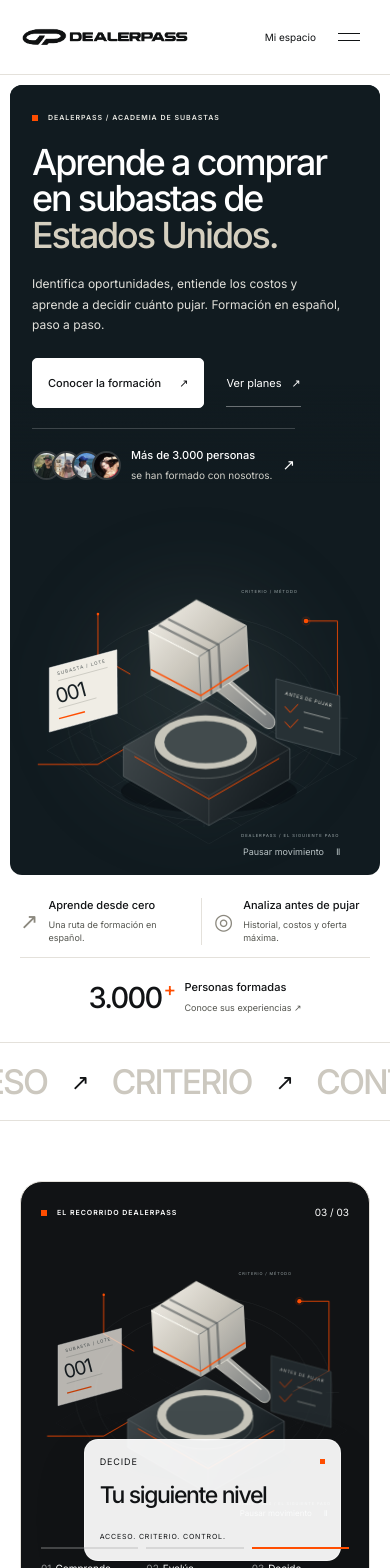
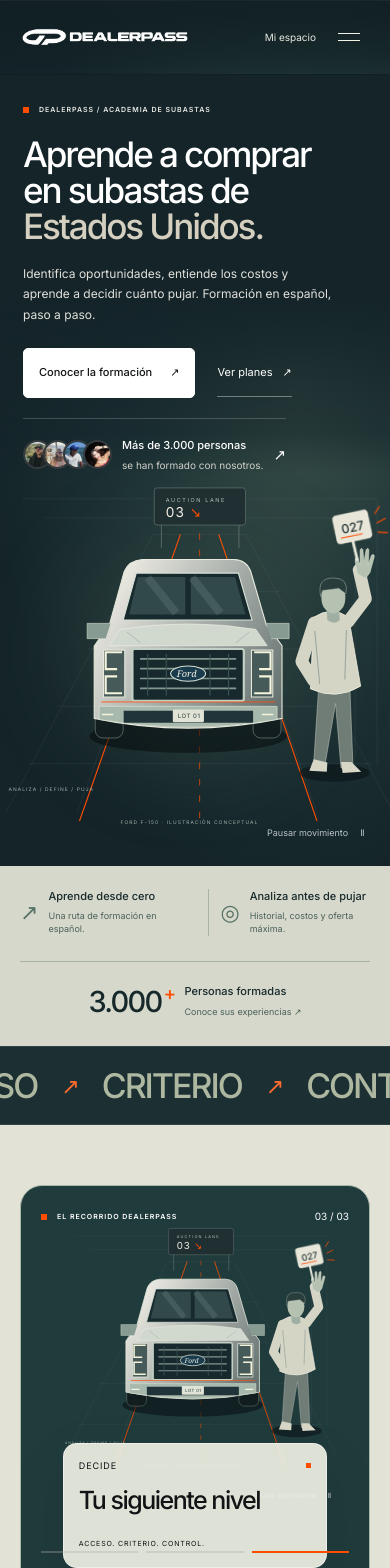
Before and after one commit to dealerpasss-jpg/PAGINA-WEB-LANDING-, a Next.js app: page / in a window 390 px wide. Shown: the top 1568 px of the page. Built offline with nearby package versions, Linux system fonts and the light colour scheme.

Commit message:
Unify hero and navigation with animated auction lane, bidder and richer color sections

```diff
--- a/app/motion.css
+++ b/app/motion.css
@@ -1605,3 +1605,352 @@
     animation: none !important;
   }
 }
+/* Continuous auction world, blended navigation and scroll-driven lane. */
+.site-header {
+  transition:
+    background 0.35s,
+    border-color 0.35s,
+    color 0.35s,
+    box-shadow 0.35s;
+}
+.site-header.header-blended {
+  background: linear-gradient(180deg, #111f22ed, #111f2260 75%, transparent);
+  border-color: transparent;
+  color: #f5f2e8;
+  backdrop-filter: blur(7px);
+  box-shadow: none;
+}
+.header-blended .desktop-nav a,
+.header-blended .header-login {
+  color: #e5e9df;
+}
+.header-blended .header-login {
+  border-color: #ffffff25;
+}
+.header-blended .menu-toggle span {
+  background: #f1f1e4;
+}
+.site-header.header-solid {
+  background: #f3f0e8f5;
+  border-bottom: 1px solid #caccc2;
+  backdrop-filter: blur(16px);
+}
+.hero-auction {
+  margin-top: -88px;
+  padding-top: 0;
+  background: #17282b;
+}
+.hero-auction .auction-scene {
+  margin: 0;
+  border-radius: 0;
+  min-height: 740px;
+  height: calc(100svh - 90px);
+  max-height: 940px;
+  background: radial-gradient(
+    ellipse at 77% 45%,
+    #3a504a 0%,
+    #203638 35%,
+    #142429 75%
+  );
+  padding-top: 88px;
+}
+.auction-content {
+  height: 100%;
+  background: linear-gradient(90deg, #142429 0%, #142429b0 65%, transparent);
+  padding-top: 40px;
+  padding-bottom: 50px;
+}
+.auction-lane-art {
+  top: 75px;
+  height: calc(100% - 75px);
+  right: 0;
+  width: 62%;
+}
+.auction-lane-art .art-halo {
+  background: radial-gradient(ellipse, #7f947135, transparent 70%);
+}
+.auction-truck {
+  transform: translateY(var(--car-travel, 0px));
+  transform-origin: 394px 450px;
+  transition: transform 0.08s linear;
+}
+.lane-dashes {
+  animation: lane-flow 6s linear infinite;
+}
+.truck-scan {
+  animation: scan-glow 4s ease-in-out infinite;
+}
+.bid-signal {
+  animation: bid-flash 3s ease-in-out infinite;
+}
+.bid-paddle {
+  transform-origin: 710px 210px;
+  animation: bid-wave 6s ease-in-out infinite;
+}
+@keyframes lane-flow {
+  to {
+    stroke-dashoffset: -60;
+  }
+}
+@keyframes scan-glow {
+  0%,
+  100% {
+    opacity: 0.4;
+  }
+  50% {
+    opacity: 1;
+  }
+}
+@keyframes bid-flash {
+  0%,
+  65%,
+  100% {
+    opacity: 0.2;
+  }
+  25%,
+  45% {
+    opacity: 1;
+  }
+}
+@keyframes bid-wave {
+  0%,
+  100% {
+    transform: rotate(-3deg);
+  }
+  50% {
+    transform: rotate(4deg);
+  }
+}
+.art-paused .auction-truck {
+  transform: translateY(0);
+}
+.hero-auction .auction-proof {
+  width: 100%;
+  max-width: none;
+  padding: 27px max(48px, calc((100% - 1240px) / 2));
+  background: #d5d8cb;
+  color: #17282b;
+  gap: 25px;
+}
+.auction-proof > div + div,
+.auction-proof > a {
+  border-color: #a8b2a7;
+}
+.auction-proof p > span {
+  color: #4d615b;
+}
+.proof-symbol {
+  color: #597366;
+}
+.hero-auction .kinetic-band {
+  background: #1c3033;
+  border-color: #ffffff17;
+}
+.hero-auction .kinetic-track {
+  color: #aeb8a1;
+}
+.hero-auction .kinetic-track span {
+  color: #ff6a2e;
+}
+.journey.wrap {
+  width: 100%;
+  padding-left: max(48px, calc((100% - 1240px) / 2));
+  padding-right: max(48px, calc((100% - 1240px) / 2));
+  background: #e2e2d7;
+  gap: 7%;
+}
+.journey-visual {
+  background: #bcc6b8;
+  border-color: #aab8aa;
+}
+.journey-visual[data-stage="1"] {
+  background: #8eaaa0;
+}
+.journey-visual[data-stage="2"] {
+  background: #203b3c;
+}
+.journey-step p {
+  color: #4f6159;
+}
+.journey-tags span {
+  border-color: #b0bcb0;
+  background: #ffffff35;
+}
+.journey-illustration {
+  height: 70%;
+  top: 5%;
+}
+.journey-illustration .auction-art {
+  top: 0;
+  height: 100%;
+  width: 100%;
+}
+.journey-visual .journey-overlay {
+  top: 68%;
+  left: 12%;
+  right: 12%;
+  background: #eff0e4eb;
+}
+.journey-visual .journey-overlay strong {
+  font-size: 25px;
+}
+.journey-visual .art-pause {
+  bottom: -10%;
+  right: 8%;
+  font-size: 7px;
+}
+.academy-feature {
+  background: #f0ece2;
+}
+.academy-art {
+  background: #c4c9b8;
+}
+.inventory-intro {
+  background: #d8ddd0;
+  border-radius: 18px;
+  padding: 65px;
+  margin-top: 70px;
+  margin-bottom: 70px;
+}
+.testimonials-section {
+  background: #233a3b;
+  color: #f2f0e5;
+}
+.testimonials-section .testimonial {
+  background: #304849;
+  color: #f2f0e5;
+  border-color: #5d7370;
+}
+.testimonial-person div > span {
+  color: #c0cec5;
+}
+.testimonials-section .round-control {
+  border-color: #a3b4a9;
+  color: #f0f0e2;
+}
+@media (min-width: 1800px) {
+  .auction-content {
+    padding-left: max(70px, calc((100vw - 1540px) / 2));
+  }
+}
+@media (max-width: 1100px) {
+  .auction-lane-art {
+    right: -7%;
+    width: 70%;
+  }
+  .journey.wrap {
+    padding-left: 36px;
+    padding-right: 36px;
+  }
+  .hero-auction .auction-proof {
+    padding-left: 36px;
+    padding-right: 36px;
+  }
+}
+@media (max-width: 800px) {
+  .hero-auction {
+    margin-top: -74px;
+  }
+  .hero-auction .auction-scene {
+    height: auto;
+    max-height: none;
+    min-height: 910px;
+    padding-top: 74px;
+  }
+  .auction-content {
+    padding: 32px 28px 0;
+    width: 100%;
+    height: auto;
+    background: linear-gradient(
+      180deg,
+      #142429 55%,
+      #14242980 90%,
+      transparent
+    );
+  }
+  .auction-lane-art {
+    top: auto;
+    bottom: 8px;
+    width: 85%;
+    right: -1%;
+    height: 480px;
+  }
+  .journey.wrap {
+    padding-left: 24px;
+    padding-right: 24px;
+  }
+  .hero-auction .auction-proof {
+    padding: 25px 24px;
+  }
+  .inventory-intro {
+    width: calc(100% - 48px);
+    padding: 40px 25px;
+    border-radius: 15px;
+  }
+  .journey-visual .art-pause {
+    bottom: -12%;
+  }
+  .journey-illustration .auction-art {
+    width: 100%;
+    height: 100%;
+    right: 0;
+    top: 0;
+  }
+  .art-pause {
+    bottom: 1%;
+  }
+}
+@media (max-width: 500px) {
+  .hero-auction .auction-scene {
+    min-height: 865px;
+    margin: 0;
+    border-radius: 0;
+  }
+  .auction-content {
+    padding: 30px 23px 0;
+  }
+  .auction-lane-art {
+    width: 112%;
+    right: -5%;
+    height: 410px;
+    bottom: 12px;
+  }
+  .auction-content h1 {
+    font-size: clamp(33px, 9vw, 43px);
+  }
+  .journey.wrap {
+    padding-left: 20px;
+    padding-right: 20px;
+  }
+  .hero-auction .auction-proof {
+    padding: 23px 20px;
+  }
+  .inventory-intro {
+    width: calc(100% - 40px);
+  }
+  .journey-illustration {
+    height: 65%;
+  }
+  .journey-visual .journey-overlay {
+    top: 65%;
+  }
+  .auction-lane-art .art-pause {
+    right: 8%;
+  }
+  .journey-illustration .auction-art {
+    width: 100%;
+  }
+}
+@media (prefers-reduced-motion: reduce) {
+  .auction-truck {
+    transform: none !important;
+    transition: none;
+  }
+  .lane-dashes,
+  .truck-scan,
+  .bid-signal,
+  .bid-paddle {
+    animation: none !important;
+  }
+}
+.testimonials-section .carousel-controls button:hover:enabled{background:#e5e7d9;color:#233a3b}
--- a/components/AuctionArt.tsx
+++ b/components/AuctionArt.tsx
@@ -1,11 +1,12 @@
 "use client";
 import { useState } from "react";
-/** Original code-native auction illustration. Decorative; no inventory or live bids. */
+/** Stylized auction scene: Ford F-150, bidder and lane. Not real inventory. */
 export default function AuctionArt({ compact = false }: { compact?: boolean }) {
   const [paused, setPaused] = useState(false);
+  const paint = compact ? "truck-small" : "truck-main";
   return (
     <div
-      className={`auction-art ${compact ? "auction-art-compact" : ""} ${paused ? "art-paused" : ""}`}
+      className={`auction-art auction-lane-art ${compact ? "auction-art-compact" : ""} ${paused ? "art-paused" : ""}`}
     >
       <svg
         aria-hidden="true"
@@ -15,192 +16,266 @@
       >
         <defs>
           <linearGradient
-            id={compact ? "metal-small" : "metal-hero"}
-            x1="270"
-            y1="150"
-            x2="550"
-            y2="430"
+            id={paint}
+            x1="210"
+            y1="280"
+            x2="560"
+            y2="500"
             gradientUnits="userSpaceOnUse"
           >
-            <stop stopColor="#faf7f0" />
-            <stop offset=".45" stopColor="#c9c5bb" />
-            <stop offset="1" stopColor="#777b7c" />
-          </linearGradient>
-          <linearGradient
-            id={compact ? "base-small" : "base-hero"}
-            x1="200"
-            y1="400"
-            x2="570"
-            y2="600"
-            gradientUnits="userSpaceOnUse"
-          >
-            <stop stopColor="#454d50" />
-            <stop offset="1" stopColor="#151c20" />
+            <stop stopColor="#f0eee6" />
+            <stop offset=".5" stopColor="#a3aaa6" />
+            <stop offset="1" stopColor="#5c6a69" />
           </linearGradient>
         </defs>
-        <g
-          className="art-grid"
-          stroke="#a7b3b8"
-          strokeOpacity=".12"
-          strokeWidth="1"
-        >
-          <path d="M80 470 400 285 750 487 430 672Z" />
-          <path d="m150 510 320-185m-250 225 320-185m-250 225 320-185m-250 225 320-185M150 430l350 202M220 390l350 202M290 350l350 202M360 310l350 202" />
-        </g>
-        <g className="art-orbits" stroke="#a5afb2" strokeOpacity=".2">
-          <ellipse cx="420" cy="400" rx="292" ry="218" />
-          <ellipse cx="420" cy="400" rx="245" ry="183" />
-          <path d="M113 400h30m554 0h30M420 167v30m0 406v30" />
+        <g stroke="#d8e1da" strokeOpacity=".12">
+          <path d="M60 650 330 140h170l270 510M190 650l190-510m250 510L450 140M100 560h630M155 455h520M210 350h410M270 245h295" />
+          <path d="M90 75h650v490M130 110h570v440" />
         </g>
         <path
-          className="art-circuit"
-          d="M60 500h130l100-58h70M640 190h68v160l-83 48M190 175v90l70 40"
+          className="lane-orange"
+          d="m195 665 185-525m250 525L450 140"
           stroke="#FF4D00"
           strokeWidth="2"
-          pathLength="1"
         />
-        <circle
-          className="art-signal"
-          cx="640"
-          cy="190"
-          r="9"
-          fill="none"
+        <path
+          className="lane-dashes"
+          d="M415 130v540"
           stroke="#FF4D00"
+          strokeOpacity=".65"
+          strokeWidth="2"
+          strokeDasharray="12 18"
         />
-        <g className="art-pedestal">
+        <g className="lane-sign">
+          <rect
+            x="332"
+            y="55"
+            width="167"
+            height="68"
+            rx="5"
+            fill="#202f32"
+            stroke="#768582"
+          />
+          <text x="353" y="80" fill="#b5bfb8" fontSize="10" letterSpacing="3">
+            AUCTION LANE
+          </text>
+          <text x="353" y="108" fill="#f1eee5" fontSize="25" letterSpacing="2">
+            03 <tspan fill="#FF4D00">↘</tspan>
+          </text>
+          <path d="M345 123v42m142-42v42" stroke="#83908a" />
+        </g>
+        <g className="auction-bidder">
           <ellipse
-            cx="430"
-            cy="558"
-            rx="190"
-            ry="46"
-            fill="#060b0e"
+            cx="662"
+            cy="577"
+            rx="65"
+            ry="16"
+            fill="#080e10"
             fillOpacity=".5"
           />
           <path
-            d="M245 462 422 363 605 466v65L430 632 245 526Z"
-            fill={`url(#${compact ? "base-small" : "base-hero"})`}
-            stroke="#6e777a"
-            strokeWidth="1.2"
+            d="m633 422-9 137 20 7 20-116 10 118 22-3-6-149Z"
+            fill="#707d76"
+            stroke="#bbc2b8"
           />
           <path
-            d="m245 462 185 106 175-102M430 568v64"
-            stroke="#8a9295"
-            strokeOpacity=".5"
+            d="m624 552-8 21 32 2 1-17m25-1 3 20 34-2-18-18"
+            fill="#d7d6c7"
           />
-          <path d="m269 483 161 92 152-88" stroke="#FF4D00" strokeWidth="2" />
-          <ellipse cx="423" cy="461" rx="110" ry="58" fill="#68706e" />
           <path
-            d="M313 452v20c0 32 49 58 110 58s110-26 110-58v-20"
-            fill="#272f32"
-            stroke="#929792"
-          />
-          <ellipse cx="423" cy="452" rx="110" ry="58" fill="#c7c5ba" />
-          <ellipse
-            cx="423"
-            cy="452"
-            rx="90"
-            ry="46"
-            fill="#424b4d"
-            stroke="#ebe7da"
-            strokeOpacity=".6"
-          />
-        </g>
-        <g className="art-gavel">
-          <path
-            d="m414 263 145 136c17 17 4 39-14 28L387 293Z"
-            fill={`url(#${compact ? "metal-small" : "metal-hero"})`}
-            stroke="#f3f1e8"
+            d="M624 292q33-22 64 0l22 126q-45 27-92 5Z"
+            fill="#d5d5c6"
+            stroke="#f0eee0"
             strokeWidth="1.5"
           />
           <path
-            d="m424 281 124 119"
-            stroke="#faf8ef"
-            strokeOpacity=".7"
+            d="m625 302-23 71 22 35m63-108 32-42-12-53"
+            stroke="#d5d5c6"
+            strokeWidth="23"
+            strokeLinecap="round"
+            strokeLinejoin="round"
+          />
+          <path d="m626 317 9 97m49-99-3 91" stroke="#9ca79d" strokeWidth="2" />
+          <path d="m648 280 1 17q13 10 23 0l-2-20" fill="#9fafa4" />
+          <ellipse cx="660" cy="256" rx="22" ry="29" fill="#b5c2b2" />
+          <path
+            d="M637 254q-8-35 24-34 28 0 22 29l-13-10-30 4Z"
+            fill="#293d3c"
+            stroke="#a1b3a7"
+          />
+          <path
+            d="m704 212-4-23q-1-7 4-7l5 14 0-27q2-6 5-1l2 23 4-23q4-5 5 1l-1 26 6-17q5-3 5 3l-8 29-8 11Z"
+            fill="#b5c2b2"
+            stroke="#d6dfd0"
+          />
+          <g className="bid-paddle">
+            <path d="m705 188-8-40" stroke="#e7e9db" strokeWidth="5" />
+            <rect
+              x="665"
+              y="100"
+              width="65"
+              height="52"
+              rx="7"
+              fill="#e7e6d8"
+              stroke="#fff9e8"
+              transform="rotate(-10 697 126)"
+            />
+            <text
+              x="677"
+              y="135"
+              fontSize="23"
+              fill="#253435"
+              fontWeight="500"
+              transform="rotate(-10 697 126)"
+            >
+              027
+            </text>
+            <path d="m676 146 40-7" stroke="#FF4D00" strokeWidth="2" />
+          </g>
+          <path
+            className="bid-signal"
+            d="m740 119 15-8m-19-9 8-13m-2 47 17 1"
+            stroke="#FF4D00"
+            strokeWidth="2"
+            strokeLinecap="round"
+          />
+        </g>
+        <g className="auction-truck">
+          <ellipse
+            cx="394"
+            cy="510"
+            rx="181"
+            ry="30"
+            fill="#060b0d"
+            fillOpacity=".55"
+          />
+          <rect
+            x="224"
+            y="423"
+            width="51"
+            height="90"
+            rx="14"
+            fill="#121d20"
+            stroke="#8b9690"
+          />
+          <rect
+            x="513"
+            y="423"
+            width="51"
+            height="90"
+            rx="14"
+            fill="#121d20"
+            stroke="#8b9690"
+          />
+          <path
+            d="m250 305 27-97q8-20 33-22h168q24 1 31 23l28 96 29 39v133q-172 36-344 0V345Z"
+            fill={`url(#${paint})`}
+            stroke="#e6e9dc"
+            strokeWidth="2"
+          />
+          <path
+            d="m275 297 24-86h187l25 86Z"
+            fill="#172a2e"
+            stroke="#d8e2d7"
+            strokeWidth="2"
+          />
+          <path
+            d="m302 218-16 69h103v-69Zm97 0v69h100l-19-69Z"
+            fill="#32494b"
+          />
+          <path
+            d="m320 219 52 65m29-65 52 65"
+            stroke="#6e8580"
+            strokeWidth="15"
+            strokeOpacity=".3"
+          />
+          <path
+            d="M270 314q123-20 248 0l21 30H249Z"
+            fill="#d1d9cf"
+            stroke="#f5f3e8"
+          />
+          <path d="m282 319 25 20m199-20-25 20" stroke="#91a29b" />
+          <path
+            d="M252 303h-43v28h34m294-28h42v28h-33"
+            fill="#889b92"
+            stroke="#d8dfd0"
+          />
+          <rect
+            x="292"
+            y="350"
+            width="204"
+            height="95"
+            rx="4"
+            fill="#17292d"
+            stroke="#c3d0c6"
+            strokeWidth="4"
+          />
+          <path
+            d="M306 368h176m-176 18h176m-176 18h176m-176 18h176"
+            stroke="#819890"
             strokeWidth="3"
           />
           <path
-            d="m305 205 106-61 105 61v97l-106 61-105-61Z"
-            fill={`url(#${compact ? "metal-small" : "metal-hero"})`}
-            stroke="#f1eee4"
-            strokeWidth="1.5"
+            d="M320 359v76m34-76v76m80-76v76m34-76v76"
+            stroke="#3c5553"
+            strokeWidth="2"
+          />
+          <ellipse
+            cx="394"
+            cy="395"
+            rx="32"
+            ry="14"
+            fill="#193b4b"
+            stroke="#d3ddd3"
+            strokeWidth="2"
+          />
+          <text
+            x="373"
+            y="401"
+            fill="#f3f3e7"
+            fontSize="17"
+            fontStyle="italic"
+            fontFamily="Georgia,serif"
+          >
+            Ford
+          </text>
+          <path
+            d="M239 352h39v86h-39Zm271 0h39v86h-39Z"
+            fill="#465b59"
+            stroke="#e5e8db"
+            strokeWidth="2"
           />
           <path
-            d="m305 205 105 62 106-62M410 267v96"
-            stroke="#555f63"
-            strokeWidth="1.5"
+            d="M273 356h-30v31h21m9 44h-30v-31h21M515 356h30v31h-21m-9 44h30v-31h-21"
+            stroke="#f5f3dc"
+            strokeWidth="4"
           />
           <path
-            d="m327 194 106 61v95m-85-168 106 61v95"
-            stroke="#323b3e"
-            strokeOpacity=".5"
-            strokeWidth="5"
+            d="M231 455h326v24q-164 28-326 0Z"
+            fill="#a7b8ac"
+            stroke="#e8ecdc"
           />
-          <path d="m305 289 105 62 106-61" stroke="#FF4D00" strokeWidth="3" />
-          <path d="m304 205 106 62" stroke="#fffdf5" strokeWidth="3" />
-        </g>
-        <g className="art-lot-card">
-          <path d="m85 293 146-39 1 138-147 40Z" fill="#f0ede5" stroke="#fff" />
-          <path d="m104 321 107-29M105 381l82-23" stroke="#a6a59e" />
-          <text
-            x="103"
-            y="309"
-            fill="#555c5c"
-            fontSize="10"
-            letterSpacing="2"
-            transform="rotate(-15 103 309)"
-          >
-            SUBASTA / LOTE
-          </text>
-          <text
-            x="103"
-            y="370"
-            fill="#182024"
-            fontSize="44"
-            letterSpacing="-3"
-            transform="rotate(-15 103 370)"
-          >
-            001
-          </text>
-          <path d="m106 403 56-15" stroke="#FF4D00" strokeWidth="3" />
-        </g>
-        <g className="art-check-card">
-          <path
-            d="m575 325 138 37v128l-138-37Z"
-            fill="#273135"
-            stroke="#707b7e"
-          />
-          <text
-            x="594"
-            y="360"
-            fill="#e5e5dd"
-            fontSize="10"
-            letterSpacing="1.5"
-            transform="rotate(15 594 360)"
-          >
-            ANTES DE PUJAR
+          <path d="M276 463h237v22H276Z" fill="#203439" />
+          <rect x="366" y="461" width="57" height="23" rx="2" fill="#e0e3d5" />
+          <text x="375" y="477" fill="#273d3d" fontSize="11" letterSpacing="1">
+            LOT 01
           </text>
           <path
-            d="m594 385 12 13 17-18m-29 38 12 13 17-18"
+            className="truck-scan"
+            d="M235 447h319"
             stroke="#FF4D00"
             strokeWidth="2"
           />
-          <path
-            d="m635 397 57 15m-57 18 42 11"
-            stroke="#e2e2da"
-            strokeOpacity=".65"
-            strokeWidth="2"
-          />
+          <path d="M236 470h21m272 0h21" stroke="#f5f3dc" strokeWidth="3" />
         </g>
-        <g fill="#9da8aa" fontSize="9" letterSpacing="2">
-          <text x="500" y="130">
-            CRITERIO / MÉTODO
+        <g fill="#9fafa7" fontSize="9" letterSpacing="2">
+          <text x="65" y="610">
+            ANALIZA / DEFINE / PUJA
           </text>
-          <text x="500" y="658">
-            DEALERPASS / EL SIGUIENTE PASO
+          <text x="270" y="670">
+            FORD F-150 · ILUSTRACIÓN CONCEPTUAL
           </text>
         </g>
-        <circle cx="640" cy="190" r="5" fill="#FF4D00" />
-        <circle cx="190" cy="175" r="3" fill="#FF4D00" />
       </svg>
       <div className="art-halo" />
       <button
--- a/components/Header.tsx
+++ b/components/Header.tsx
@@ -12,6 +12,14 @@
 export default function Header() {
   const [open, setOpen] = useState(false);
   const path = usePathname();
+  const [scrolled, setScrolled] = useState(false);
+  useEffect(() => {
+    const update = () => setScrolled(window.scrollY > 24);
+    update();
+    window.addEventListener("scroll", update, { passive: true });
+    return () => window.removeEventListener("scroll", update);
+  }, []);
+  const blended = path === "/" && !scrolled && !open;
   const trigger = useRef<HTMLButtonElement>(null);
   useEffect(() => {
     function esc(e: KeyboardEvent) {
@@ -24,7 +32,9 @@
     return () => document.removeEventListener("keydown", esc);
   }, []);
   return (
-    <header className="site-header">
+    <header
+      className={`site-header ${path === "/" ? "header-home" : ""} ${blended ? "header-blended" : "header-solid"}`}
+    >
       <a className="skip-link" href="#main-content">
         Saltar al contenido
       </a>
@@ -34,7 +44,7 @@
           aria-label="DealerPass, inicio"
           onClick={() => setOpen(false)}
         >
-          <Logo />
+          <Logo variant={blended ? "dark" : "light"} />
         </Link>
         <nav className="desktop-nav" aria-label="Navegación principal">
           {links.map((l) => (
--- a/components/MotionEffects.tsx
+++ b/components/MotionEffects.tsx
@@ -24,6 +24,10 @@
         );
         if (hero) {
           const r = hero.getBoundingClientRect();
+          hero.style.setProperty(
+            "--car-travel",
+            `${Math.max(0, Math.min(100, -r.top * 0.2))}px`,
+          );
           if (r.bottom > 0 && r.top < innerHeight)
             hero.style.setProperty(
               "--scene-y",
@@ -92,6 +96,7 @@
         document.removeEventListener("pointermove", move);
         document.documentElement.removeEventListener("pointerleave", reset);
         hero?.style.removeProperty("--scene-y");
+        hero?.style.removeProperty("--car-travel");
         ticker?.style.removeProperty("--ticker-x");
         progress?.style.removeProperty("transform");
       };
```
Also changed, not shown: components/ScrollExperience.tsx (+9 -0 lines).
